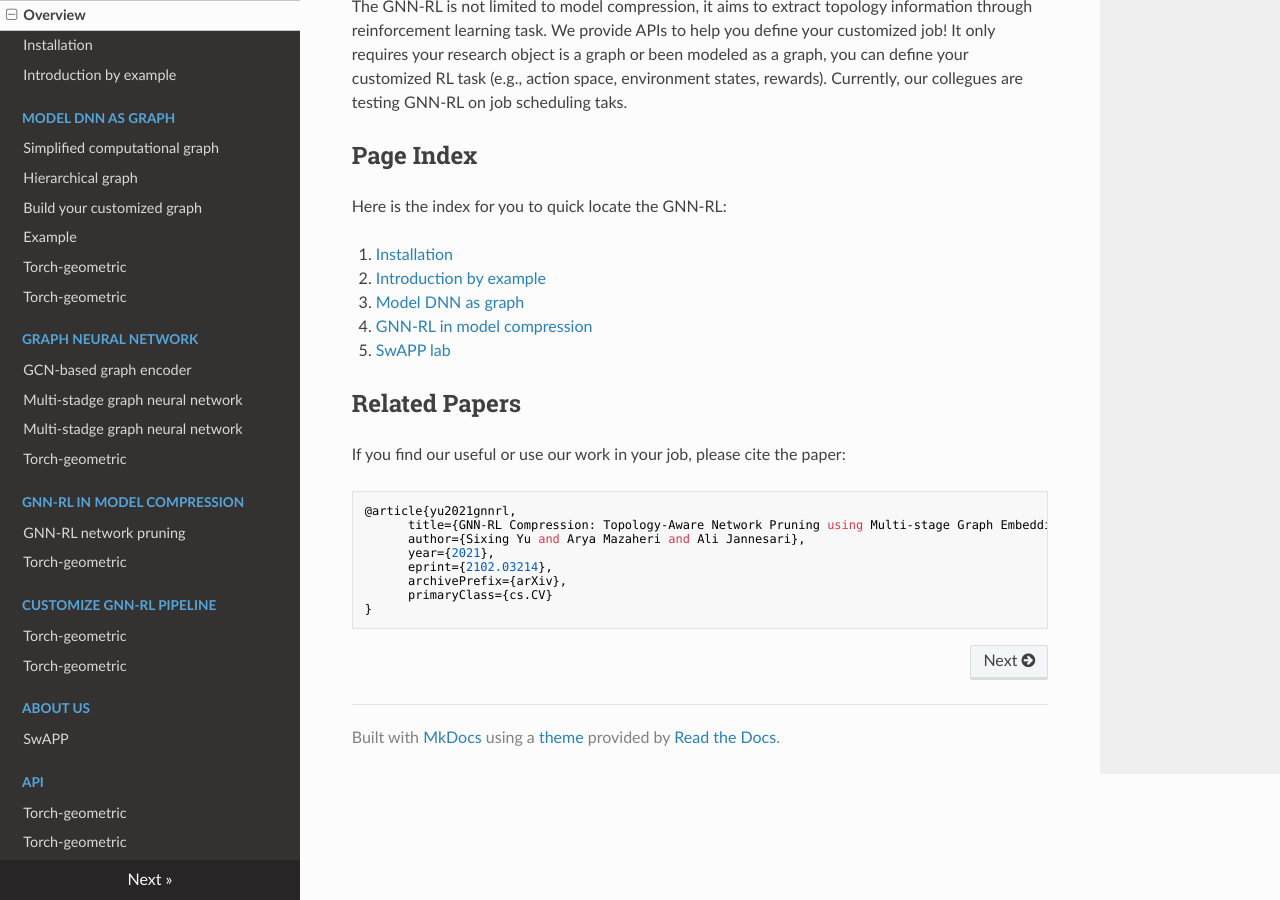
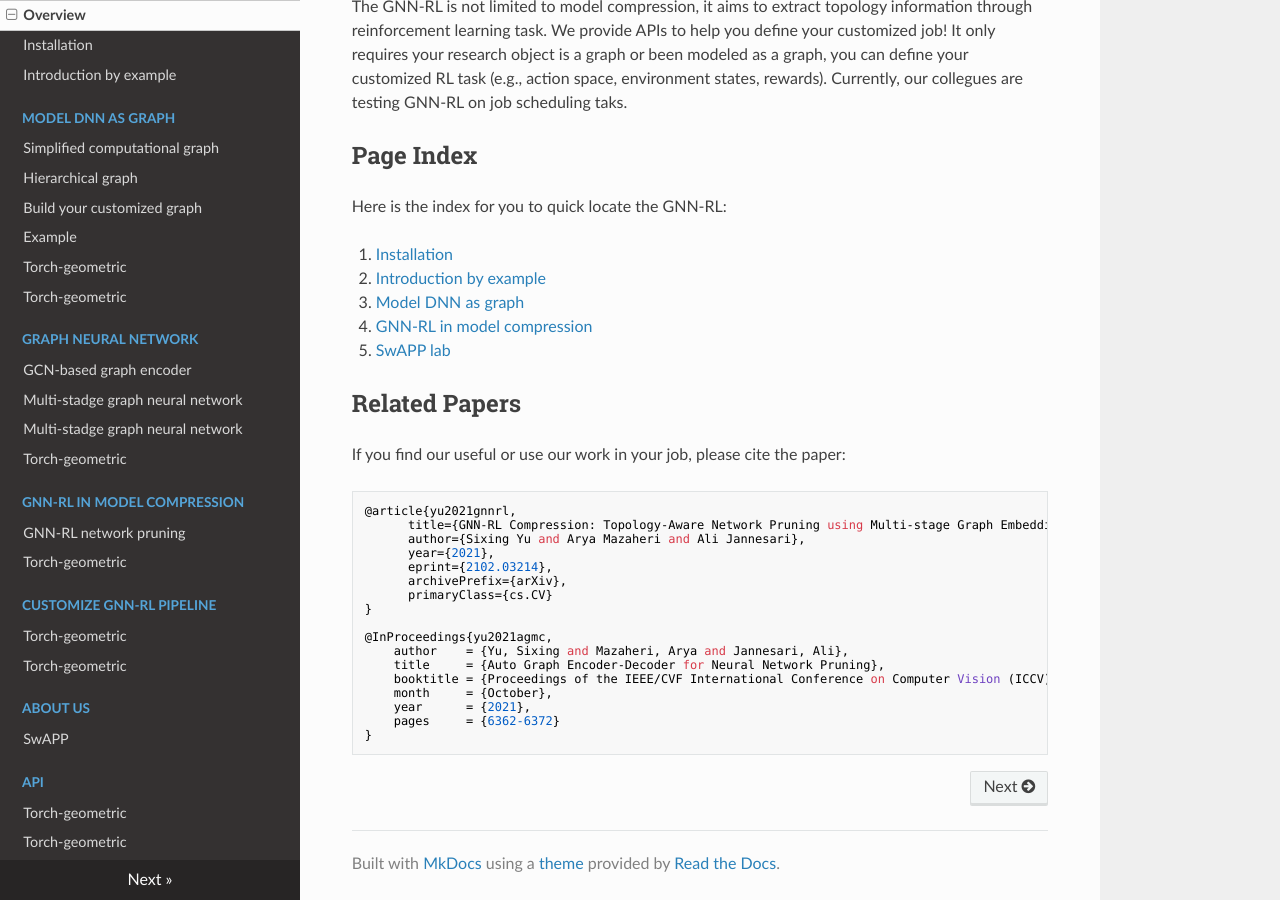
Before and after one commit to yusx-swapp/GNN-RL-Model-Compression, an MkDocs documentation site: the page built from docs/overview.md, in a window 1280 px wide and 900 px high, scrolled down 656 px. Built offline with MkDocs 1.6.1, drawn with Linux system fonts in a browser that asks for light colours; nearby versions of some CDN libraries.

Commit message:
update docs

````diff
--- a/docs/overview.md
+++ b/docs/overview.md
@@ -70,4 +70,13 @@ If you find our useful or use our work in your job, please cite the paper:
       archivePrefix={arXiv},
       primaryClass={cs.CV}
 }
+
+@InProceedings{yu2021agmc,
+    author    = {Yu, Sixing and Mazaheri, Arya and Jannesari, Ali},
+    title     = {Auto Graph Encoder-Decoder for Neural Network Pruning},
+    booktitle = {Proceedings of the IEEE/CVF International Conference on Computer Vision (ICCV)},
+    month     = {October},
+    year      = {2021},
+    pages     = {6362-6372}
+}
 ```
````
